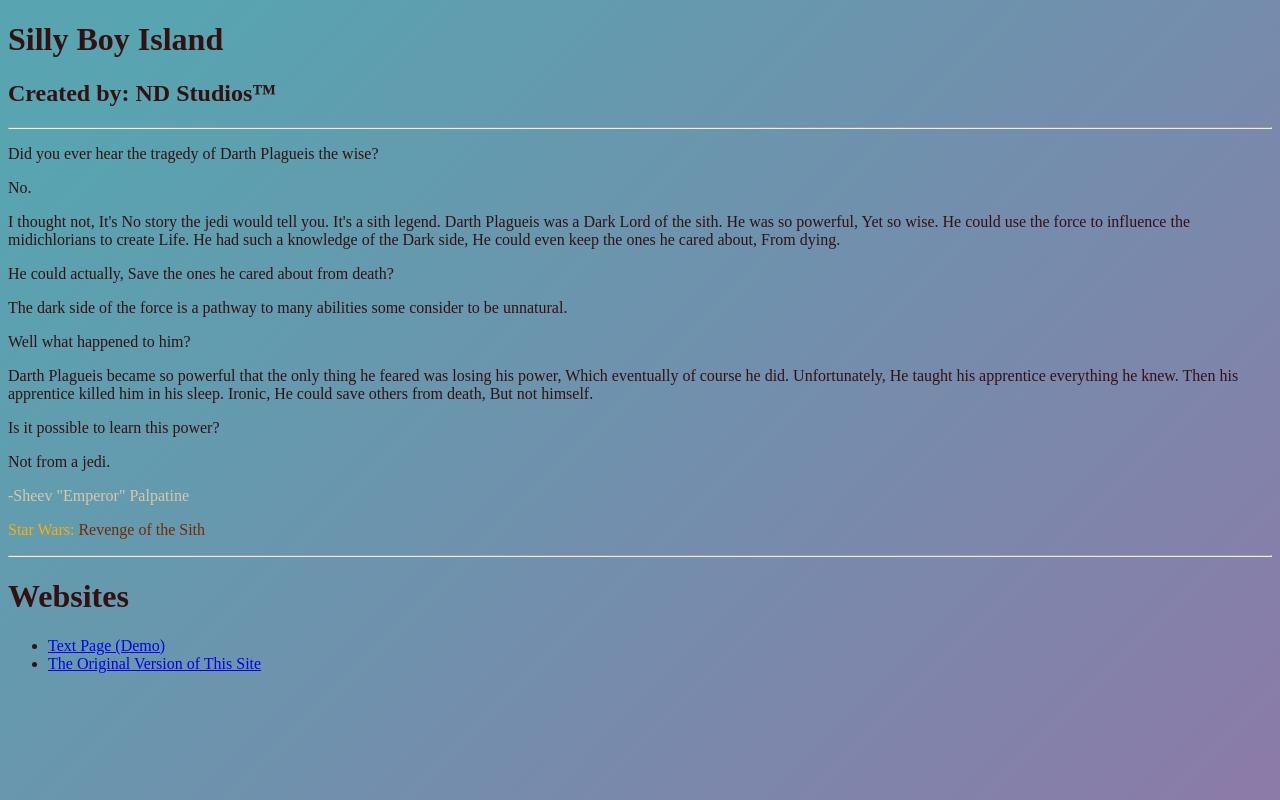
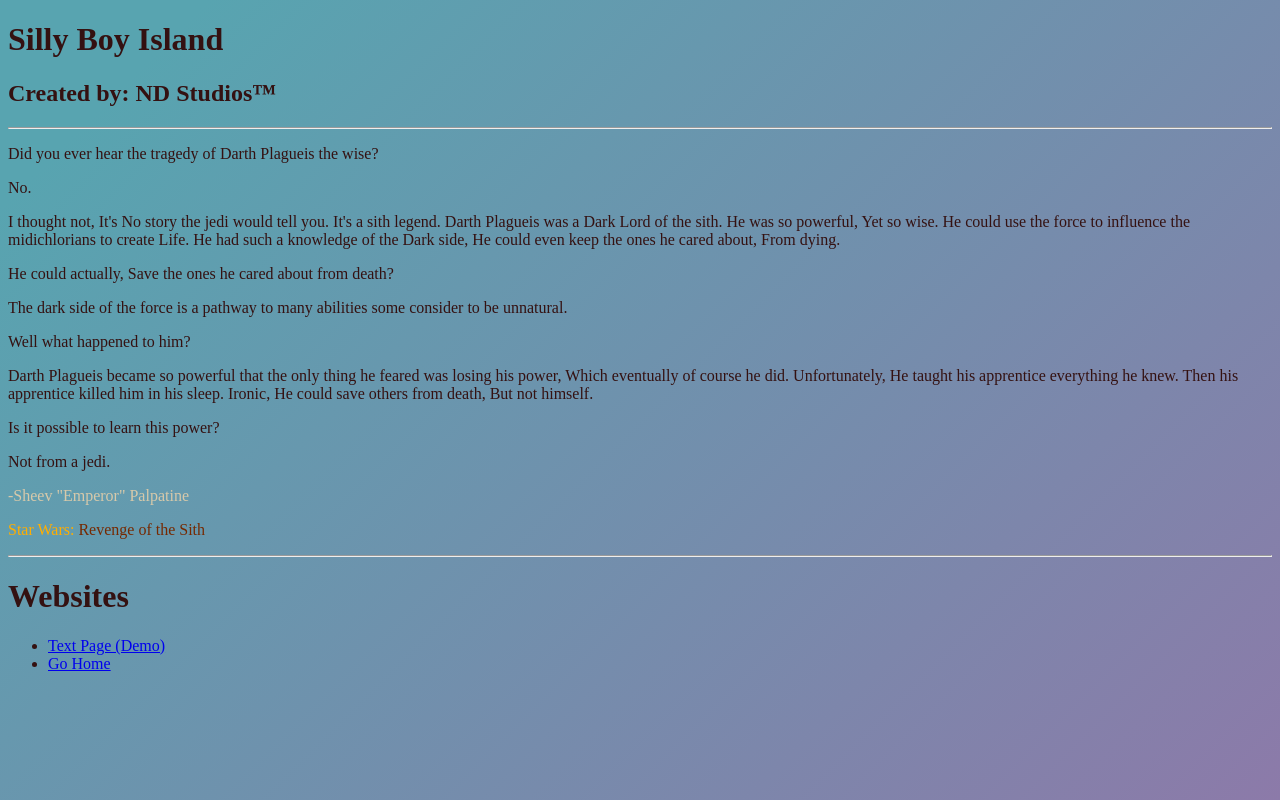
Before and after one commit to Integra-Plays/LCCEatonRESA, a plain HTML site: page class-id-demo.html in a window 1280 px wide. Drawn offline with Linux system fonts and the light colour scheme.

Commit message:
Update class-id-demo.html

```diff
--- a/class-id-demo.html
+++ b/class-id-demo.html
@@ -47,7 +47,7 @@
         <li><a href="text.html">Text Page (Demo)</a>
 
         </li>
-        <li><a href=index.html>The Original Version of This Site</a></li>
+        <li><a href=index.html>Go Home</a></li>
     </ul>
 </body>
 
```
